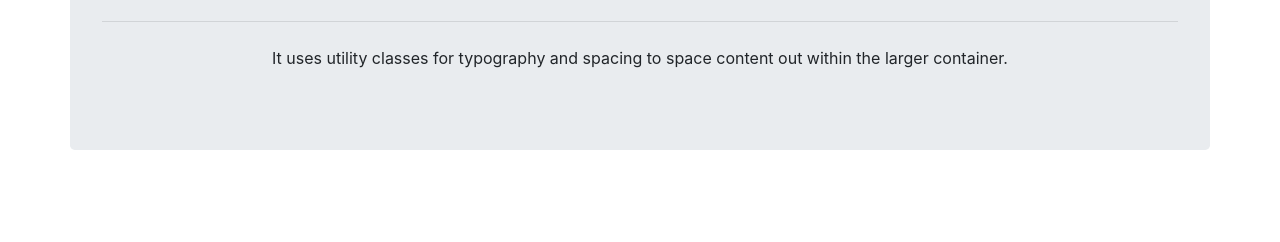
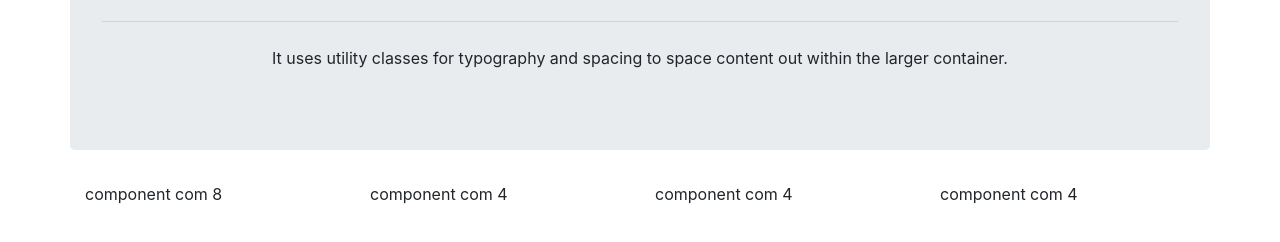
Before and after one commit to joaodematejr/curso_bootstrap, a plain HTML site: page index.html in a window 1280 px wide. Shown: the part 258-500 px from the top of the page. Drawn offline with nearby package versions, Linux system fonts and the light colour scheme.

Commit message:
Finalização

```diff
--- a/index.html
+++ b/index.html
@@ -49,6 +49,23 @@
                 </div>
             </div>
         </div>
+
+        <div class="container">
+            <div class="row">
+                <div class="col-xs-6 col-sm-12 col-md-3">
+                    component com 8
+                </div>
+                <div class="col-xs-6 col-sm-12 col-md-3">
+                    component com 4
+                </div>
+                <div class="col-xs-6 col-sm-12 col-md-3">
+                    component com 4
+                </div>
+                <div class="col-xs-6 col-sm-12 col-md-3">
+                    component com 4
+                </div>
+            </div>
+        </div>
     </main>
     <footer>
 
```
